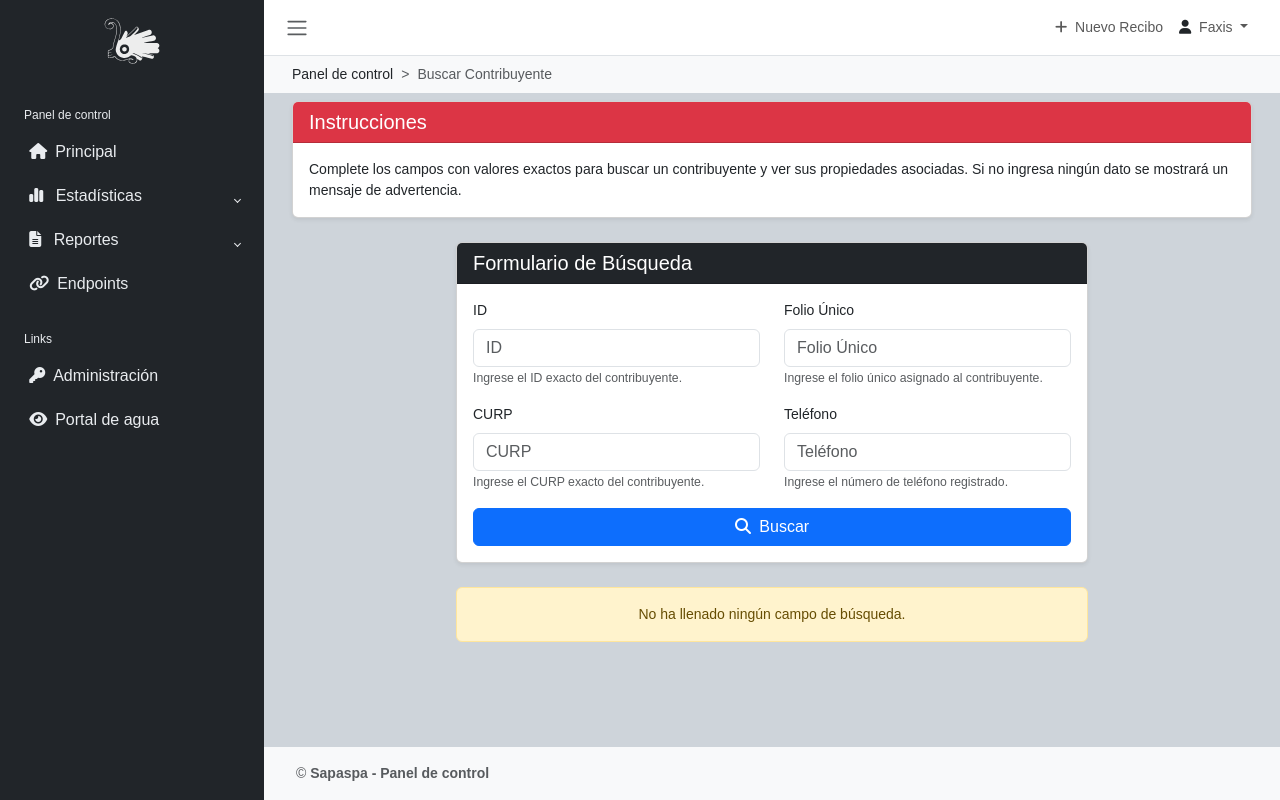
After one commit to FaxisDev/SapaspaProject, a Django app: page /recibos/buscar-contribuyentes/ in a window 1280 px wide. The commit adds this page. Run offline with Django 3.2, Linux system fonts and the light colour scheme; a user stored in the database is signed in; some libraries are stand-ins or nearby versions; some web fonts are replaced.

```diff
--- a/Recibos/views.py
+++ b/Recibos/views.py
@@ -194,6 +194,7 @@ class ObtenerPagosListView(APIView):
 class GenerarReciboView(APIView):
     def post(self, request):
         id_propiedad = request.data.get("id_propiedad")
+        id_tipo_pago = request.data.get("id_tipo_pago") or 2
         pagos = request.data.get("pagos")
 
         if not id_propiedad or not pagos:
@@ -220,7 +221,7 @@ class GenerarReciboView(APIView):
 
         # Obtener TipoPago correspondiente (ejemplo: ID 2)
         try:
-            tipo_pago = TipoPago.objects.get(id=2)
+            tipo_pago = TipoPago.objects.get(id=id_tipo_pago)
         except TipoPago.DoesNotExist:
             return Response(
                 {"message": "Tipo de pago no encontrado."},
--- a/SapaspaProject/urls.py
+++ b/SapaspaProject/urls.py
@@ -32,6 +32,7 @@ from Web.View.Estadisticas.grafica_deudores_view import graficaDeudoresView, Est
 from Web.View.Reportes.reporte_pagos_view import reportePagoslView
 from Web.View.Reportes.reporte_contribuyentes_view import reporteContribuyentesView
 from Web.View.Pdfs.recibo_pdf_view import reciboPDFView
+from Web.View.Recibos.generar_recibo_view import buscarContribuyentesView, generarRecibosView, procesarPagoView
 
 from django.conf.urls import include
 
@@ -47,6 +48,9 @@ urlpatterns = [
     path('estadisticas/grafica-deudores', graficaDeudoresView, name='estadistica-deudores-page'),
     path('reportes/pagos/', reportePagoslView, name='reporte-pagos-page'),
     path('reportes/contribuyentes/', reporteContribuyentesView, name='reporte-contribuyentes-page'),
+    path('recibos/buscar-contribuyentes/', buscarContribuyentesView, name='buscar-contribuyentes-page'),
+    path('recibos/generar-pago/<int:propiedad_id>/', generarRecibosView, name='generar-pago-page'),
+    path('recibos/procesar-pago/<int:propiedad_id>/', procesarPagoView, name='procesar-pago'),
     #PDF
     path('pdf/recibo/<recibo_id>/<contribuyente_id>/', reciboPDFView, name='Recibo de agua PDF'),
     #Graficos
--- a/Web/Templates/Layouts/layout.html
+++ b/Web/Templates/Layouts/layout.html
@@ -35,8 +35,8 @@
                             <i class="fa-solid fa-house pe-2"></i>Principal</a>
                     </li>
                     <li class="sidebar-item">
-                        <a href="#" class="sidebar-link collapsed" data-bs-target="#estadisticas" data-bs-toggle="collapse"
-                            aria-expanded="false">
+                        <a href="#" class="sidebar-link collapsed" data-bs-target="#estadisticas"
+                            data-bs-toggle="collapse" aria-expanded="false">
                             <i class="fa-solid fa-chart-simple pe-2"></i> Estadísticas
                         </a>
                         <ul id="estadisticas" class="sidebar-dropdown list-unstyled collapse" data-bs-parent="#sidebar">
@@ -86,23 +86,54 @@
             </div>
         </aside>
         <div class="main">
-            <nav class="navbar navbar-expand px-3 border-bottom bg-white position-sticky"  style="z-index: 9999;">
-                <button class="btn" id="sidebar-toggle" type="button"><span class="navbar-toggler-icon"></span></button>
-                <div class="navbar-collapse navbar">
-                    <ul class="navbar-nav" >
-                        <li class="nav-item dropdown">
-                            <a href="#" data-bs-toggle="dropdown" class="nav-icon p-2">
-                                <span class="navbar-text mx-2">{{ user.username }}</span>
+            <nav class="navbar navbar-expand  border-bottom bg-white position-sticky" style="z-index: 9999;">
+                <div class="container-fluid px-2">
+                    <button class="btn" id="sidebar-toggle" type="button"><span class="navbar-toggler-icon"></span></button>
+                    <div class="navbar-expand me-3" id="navbarNavDropdown">
+                        <ul class="navbar-nav me-auto">
 
-                                <i class="fa-solid fa-user p-2 text-dark img-fluid rounded-circle"></i>
-                            </a>
-                            <div class="dropdown-menu dropdown-menu-end">
-                                <a href="#" class="dropdown-item">Perfil</a>
-                                <div class="dropdown-divider"></div>
-                                <a href="{% url 'logout' %}" class="dropdown-item">Salir</a>
-                            </div>
+                            <li class="nav-item">
+                                <a class="nav-link" href="{% url 'buscar-contribuyentes-page' %}">
+                                    <i class="fa-solid fa-plus pe-1"></i> Nuevo Recibo</a>
+                            </li>
+
+                            <li class="nav-item dropdown">
+                                <a class="nav-link dropdown-toggle" href="#" role="button" data-bs-toggle="dropdown"
+                                    aria-expanded="false">
+                                    <i class="fa-solid fa-user text-dark pe-1"></i> {{ user.username }}
+                                </a>
+                                <ul class="dropdown-menu dropdown-menu-start">
+                                    <li><a class="dropdown-item" href="#">Perfil</a></li>
+                                    <div class="dropdown-divider"></div>
+                                    <li><a class="dropdown-item" href="{% url 'logout' %}">Salir</a></li>
+                                </ul>
+                            </li>
+                        </ul>
+                        <!--
+                    <ul class="nav">
+
+                        <li class="nav-item">
+                            <a class="nav-link" href="#">Link</a>
+                          </li>
+                    </ul>
+                     -->
+
+                        <!--                  <ul class="">
+                        <li class="nav-item">
+                          <a class="nav-link active" aria-current="page" href="#">Active</a>
                         </li>
-                    </ul>
+                        <li class="nav-item">
+                          <a class="nav-link" href="#">Link</a>
+                        </li>
+                        <li class="nav-item">
+                          <a class="nav-link" href="#">Link</a>
+                        </li>
+                        <li class="nav-item">
+                          <a class="nav-link disabled" aria-disabled="true">Disabled</a>
+                        </li>
+                      </ul> -->
+
+                    </div>
                 </div>
             </nav>
 
--- /dev/null
+++ b/Web/Templates/Recibos/buscar_contribuyentes.html
@@ -0,0 +1,184 @@
+{% extends 'Layouts/layout.html' %}
+
+{% block title %}
+Buscar Contribuyente
+{% endblock %}
+
+{% block breadcrumb %}
+<li class="breadcrumb-item">
+    Panel de control
+</li>
+<li class="breadcrumb-item active" aria-current="page">
+    Buscar Contribuyente
+</li>
+{% endblock %}
+
+{% block content %}
+<div class="container-fluid">
+    <!-- Tarjeta descriptiva -->
+    <div class="row justify-content-center">
+        <div class="col-12">
+            <div class="card shadow-sm mb-4">
+                <div class="card-header bg-danger text-white">
+                    <h5 class="card-title mb-0">Instrucciones</h5>
+                </div>
+                <div class="card-body">
+                    <p class="card-text">
+                        Complete los campos con valores exactos para buscar un contribuyente y ver sus propiedades
+                        asociadas.
+                        Si no ingresa ningún dato se mostrará un mensaje de advertencia.
+                    </p>
+                </div>
+            </div>
+        </div>
+    </div>
+
+    <!-- Formulario de búsqueda -->
+    <div class="row justify-content-center">
+        <div class="col-12 col-md-8">
+            <div class="card shadow-sm mb-4">
+                <div class="card-header bg-dark text-white">
+                    <h5 class="card-title mb-0">Formulario de Búsqueda</h5>
+                </div>
+                <div class="card-body">
+                    <form method="get" action="{% url 'buscar-contribuyentes-page' %}">
+                        <div class="row">
+                            <!-- Campo ID -->
+                            <div class="col-12 col-lg-6 mb-3">
+                                <label for="id" class="form-label">ID</label>
+                                <input type="text" name="id" id="id" class="form-control" placeholder="ID"
+                                    value="{{ id_val }}">
+                                <small class="form-text text-muted">Ingrese el ID exacto del contribuyente.</small>
+                            </div>
+                            <!-- Campo Folio Único -->
+                            <div class="col-12 col-lg-6 mb-3">
+                                <label for="folio" class="form-label">Folio Único</label>
+                                <input type="text" name="folio" id="folio" class="form-control"
+                                    placeholder="Folio Único" value="{{ folio }}">
+                                <small class="form-text text-muted">Ingrese el folio único asignado al
+                                    contribuyente.</small>
+                            </div>
+                            <!-- Campo CURP -->
+                            <div class="col-12 col-lg-6 mb-3">
+                                <label for="curp" class="form-label">CURP</label>
+                                <input type="text" name="curp" id="curp" class="form-control" placeholder="CURP"
+                                    value="{{ curp }}">
+                                <small class="form-text text-muted">Ingrese el CURP exacto del contribuyente.</small>
+                            </div>
+                            <!-- Campo Teléfono -->
+                            <div class="col-12 col-lg-6 mb-3">
+                                <label for="telefono" class="form-label">Teléfono</label>
+                                <input type="text" name="telefono" id="telefono" class="form-control"
+                                    placeholder="Teléfono" value="{{ telefono }}">
+                                <small class="form-text text-muted">Ingrese el número de teléfono registrado.</small>
+                            </div>
+                        </div>
+                        <div class="d-grid">
+                            <button type="submit" class="btn btn-primary">
+                                <i class="fa-solid fa-magnifying-glass me-1"></i> Buscar
+                            </button>
+                        </div>
+                    </form>
+                </div>
+            </div>
+        </div>
+    </div>
+
+    <!-- Mensaje de error o advertencia -->
+    {% if message %}
+    <div class="row justify-content-center">
+        <div class="col-12 col-md-8">
+            <div class="alert alert-warning text-center" role="alert">
+                {{ message }}
+            </div>
+        </div>
+    </div>
+    {% endif %}
+
+    <!-- Resultados de la búsqueda -->
+    {% if contribuyentes %}
+    <div class="row justify-content-center">
+        <!-- Contribuyentes -->
+        <div class="col-12 col-md-8">
+            <div class="card shadow-sm mb-4 custom-card">
+                <div class="card-header text-white " style="background-color: rgb(39, 118, 116);">
+                    <h5 class="card-title mb-0 text-cente">Contribuyentes Encontrados</h5>
+                </div>
+                <div class="card-body">
+                    <div class="table-responsive">
+                        <table class="table table-striped align-middle">
+                            <thead>
+                                <tr>
+                                    <th>ID</th>
+                                    <th>Nombre</th>
+                                    <th>Folio Único</th>
+                                    <th>CURP</th>
+                                    <th>Teléfono</th>
+                                </tr>
+                            </thead>
+                            <tbody>
+                                {% for contribuyente in contribuyentes %}
+                                <tr>
+                                    <td>{{ contribuyente.id }}</td>
+                                    <td>{{ contribuyente.nombre }} {{ contribuyente.apellido_paterno }} {{ contribuyente.apellido_materno }}</td>
+                                    <td>{{ contribuyente.folio_unico }}</td>
+                                    <td>{{ contribuyente.curp }}</td>
+                                    <td>{{ contribuyente.telefono }}</td>
+                                </tr>
+                                {% endfor %}
+                            </tbody>
+                        </table>
+                    </div>
+                </div>
+            </div>
+        </div>
+
+        <!-- Propiedades Asociadas -->
+        <div class="col-12 col-md-8">
+            <div class="card custom-card mb-4">
+                <div class="card-header text-white" style="background-color: rgb(39, 71, 118);">
+                    <h5 class="card-title mb-0 text-center">Propiedades Asociadas</h5>
+                </div>
+                <div class="card-body">
+                    {% if propiedades %}
+                    <div class="table-responsive">
+                        <table class="table table-bordered align-middle">
+                            <thead>
+                                <tr>
+                                    <th>ID</th>
+                                    <th>Dirección</th>
+                                    <th>Fecha Último Pago</th>
+                                    <th>Estatus</th>
+                                    <th>Opciones</th>
+                                </tr>
+                            </thead>
+                            <tbody>
+                                {% for propiedad in propiedades %}
+                                <tr>
+                                    <td>{{ propiedad.id }}</td>
+                                    <td>
+                                        {{ propiedad.calle }} {{ propiedad.numero_exterior|default:"(S/N)" }}, entre {{ propiedad.entre_calles }}, en la colonia {{ propiedad.colonia }}, {{ propiedad.ciudad }}, {{ propiedad.estado }}, C.P {{ propiedad.codigo_postal }}.
+                                    </td>
+                                    <td>{{ propiedad.info_pago.fecha_ultimo_pago }}</td>
+                                    <td>{{ propiedad.info_pago.estatus }}</td>
+                                    <td>
+                                        <a href="{% url 'generar-pago-page' propiedad_id=propiedad.id %}"
+                                           class="btn text-white btn-sm" style="background-color: rgb(26, 135, 97);">
+                                           <i class="fa-solid fa-receipt me-1"></i> Pagar
+                                        </a>
+                                    </td>
+                                </tr>
+                                {% endfor %}
+                            </tbody>
+                        </table>
+                    </div>
+                    {% else %}
+                    <p class="mb-0">No hay propiedades asociadas.</p>
+                    {% endif %}
+                </div>
+            </div>
+        </div>
+    </div>
+    {% endif %}
+</div>
+{% endblock %}
```
Also changed, not shown: Web/Templates/Recibos/generar_recibos.html (added, +103 -0 lines), Web/Templates/Recibos/procesar_pago.html (added, +52 -0 lines), Web/View/Recibos/generar_recibo_view.py (added, +171 -0 lines), db.sqlite3.
